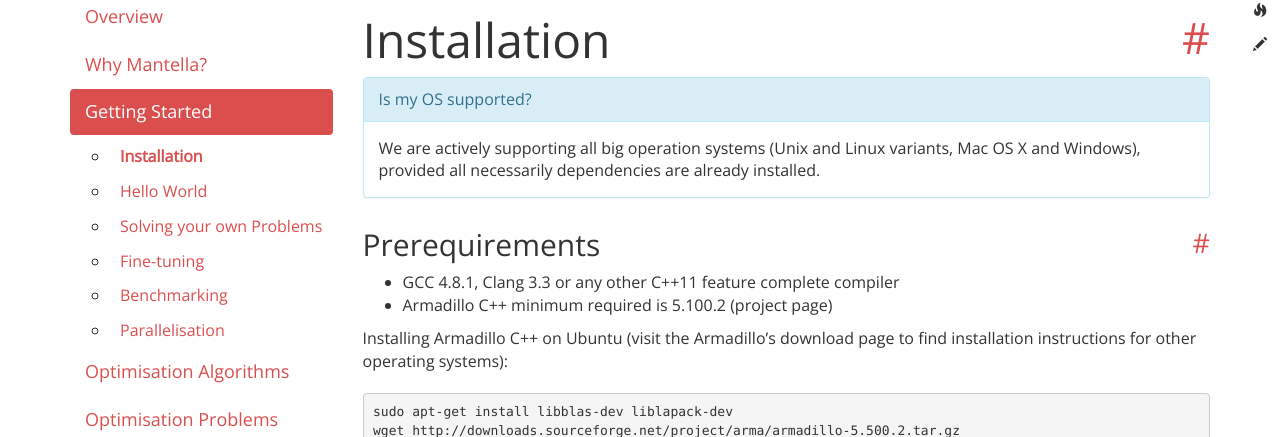
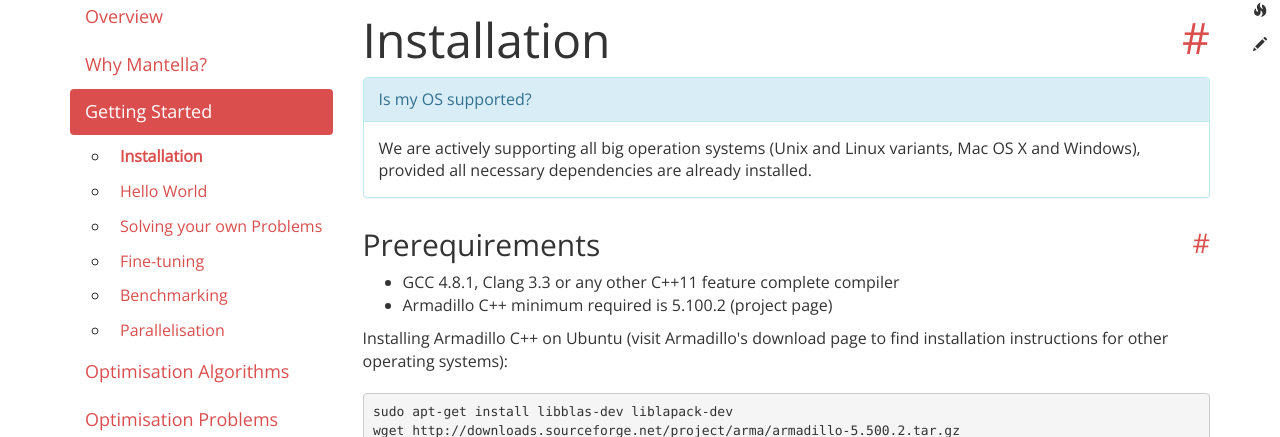
Before and after one commit to sebiniemann/Mantella, a Jekyll site: the page built from getting-started/installation.html, in a window 1280 px wide and 1127 px high. Shown: the part 106-543 px from the top of the window. Built offline with Jekyll 4.4.1, drawn with Linux system fonts in a browser that asks for light colours.

Commit message:
Corrected typos

```diff
--- a/getting-started/installation.html
+++ b/getting-started/installation.html
@@ -6,7 +6,7 @@
 <div class="panel panel-info">
   <div class="panel-heading">Is my OS supported?</div>
   <div class="panel-body">
-    We are actively supporting all big operation systems (Unix and Linux variants, Mac OS X and Windows), provided all necessarily dependencies are already installed.
+    We are actively supporting all big operation systems (Unix and Linux variants, Mac OS X and Windows), provided all necessary dependencies are already installed.
   </div>
 </div>
 
@@ -17,7 +17,7 @@
   <li>Armadillo C++ minimum required is 5.100.2 (project page)</li>
 </ul>
 
-<p>Installing Armadillo C++ on Ubuntu (visit the Armadillo’s download page to find installation instructions for other operating systems):</p>
+<p>Installing Armadillo C++ on Ubuntu (visit Armadillo's download page to find installation instructions for other operating systems):</p>
 <pre>sudo apt-get install libblas-dev liblapack-dev
 wget http://downloads.sourceforge.net/project/arma/armadillo-5.500.2.tar.gz
 tar -xzf armadillo-5.500.2.tar.gz
```
